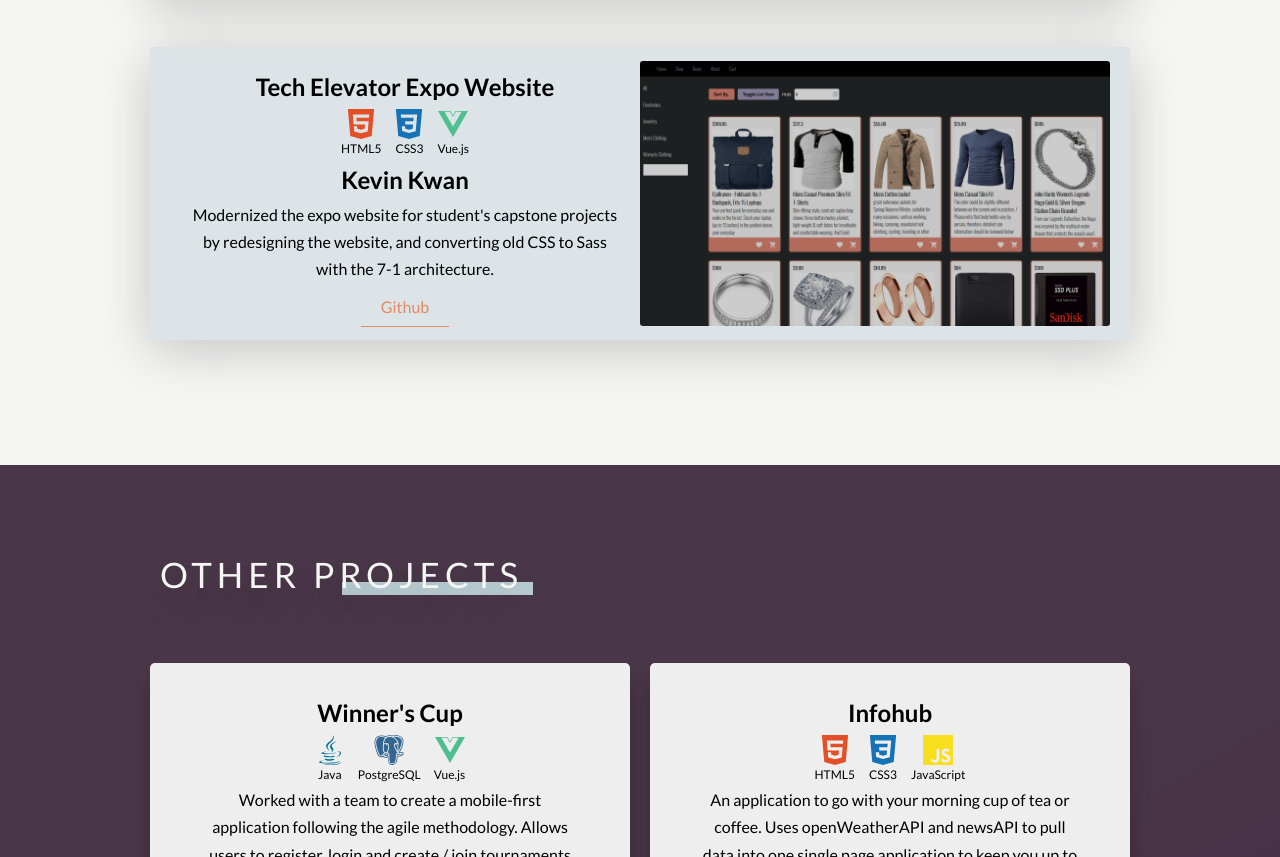
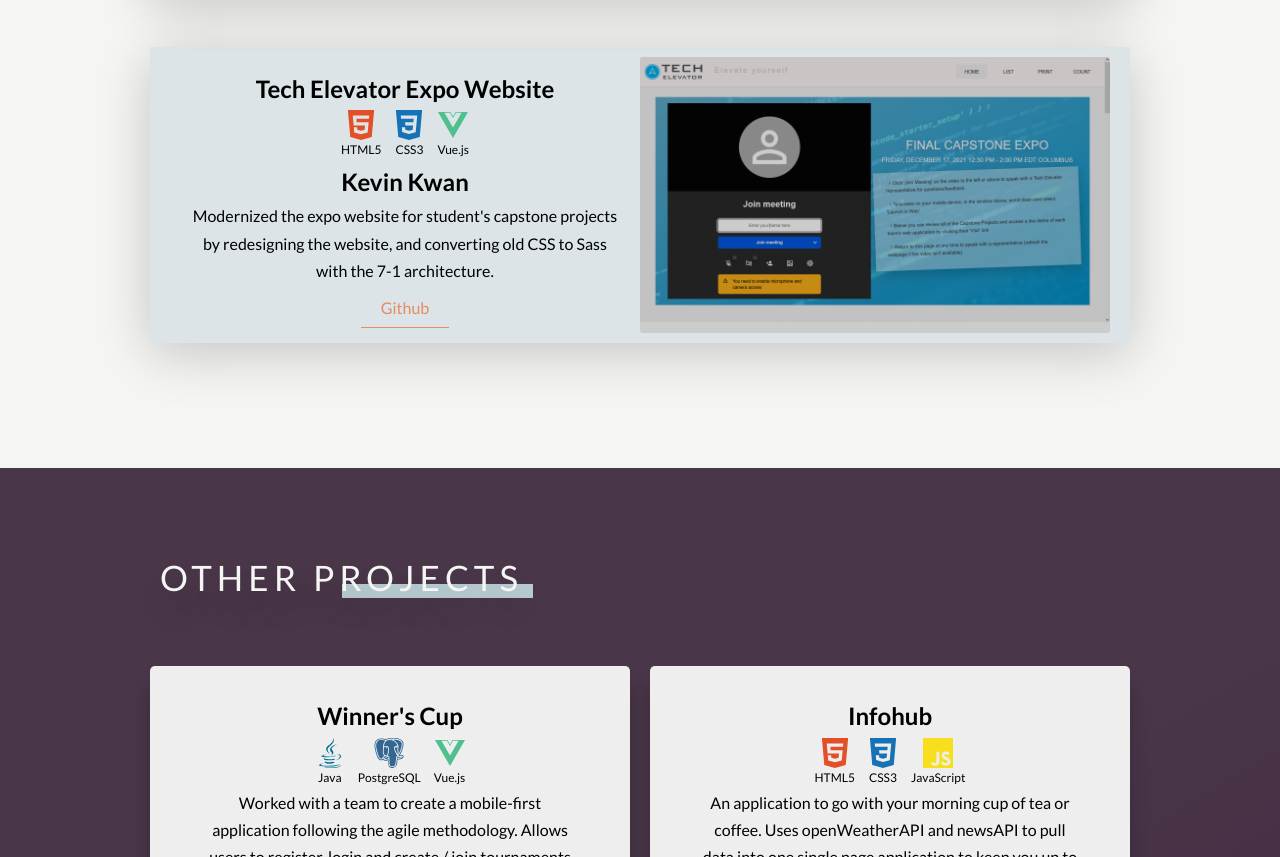
Before and after one commit to kevinkwan1997/kevinkwan, a website: page index.html in a window 1280 px wide. Shown: the part 2323-3180 px from the top of the page. Drawn offline with Linux system fonts and the light colour scheme.

Commit message:
Updated picture for feature #2

```diff
--- a/index.html
+++ b/index.html
@@ -204,7 +204,7 @@
                         </li>
                         <li class="featured__item">
                             <article class="feature">
-                                <img src="/img/ECommerce.png" alt="" class="feature__img">
+                                <img src="/img/expo.png" alt="" class="feature__img">
                                 <section class="feature__content">
                                     <header>
                                         <h3 class="feature__name">Tech Elevator Expo Website</h3>
```
Also changed, not shown: img/expo.png (added).
